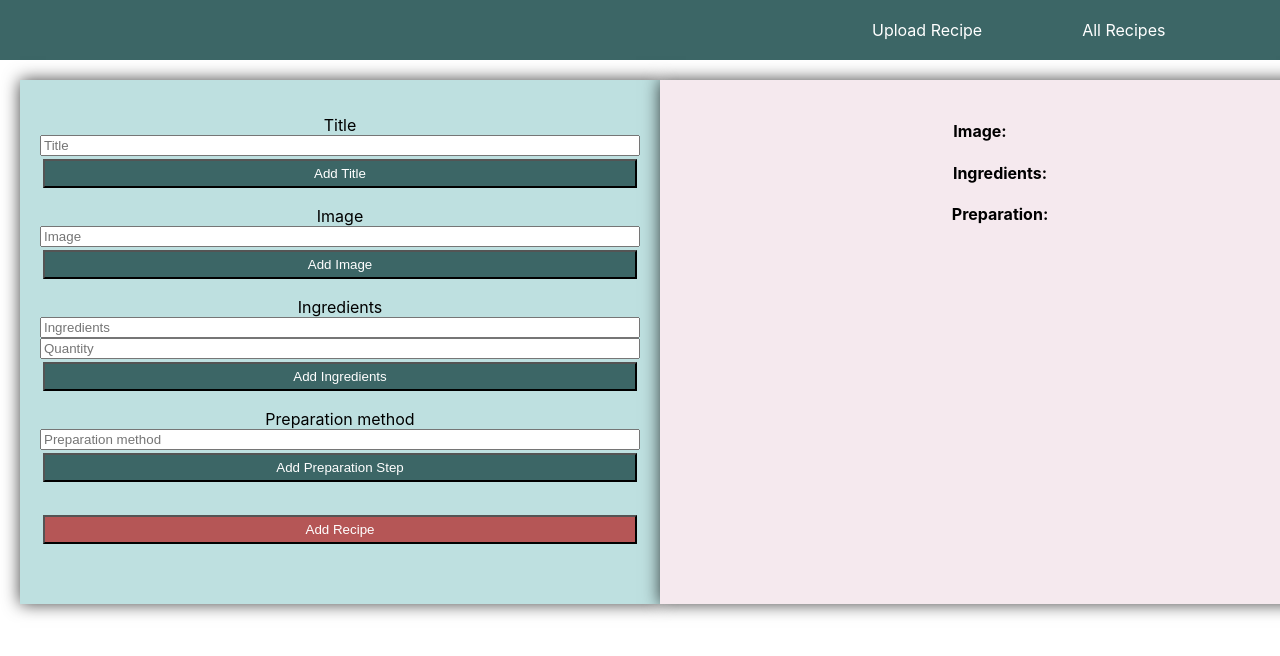
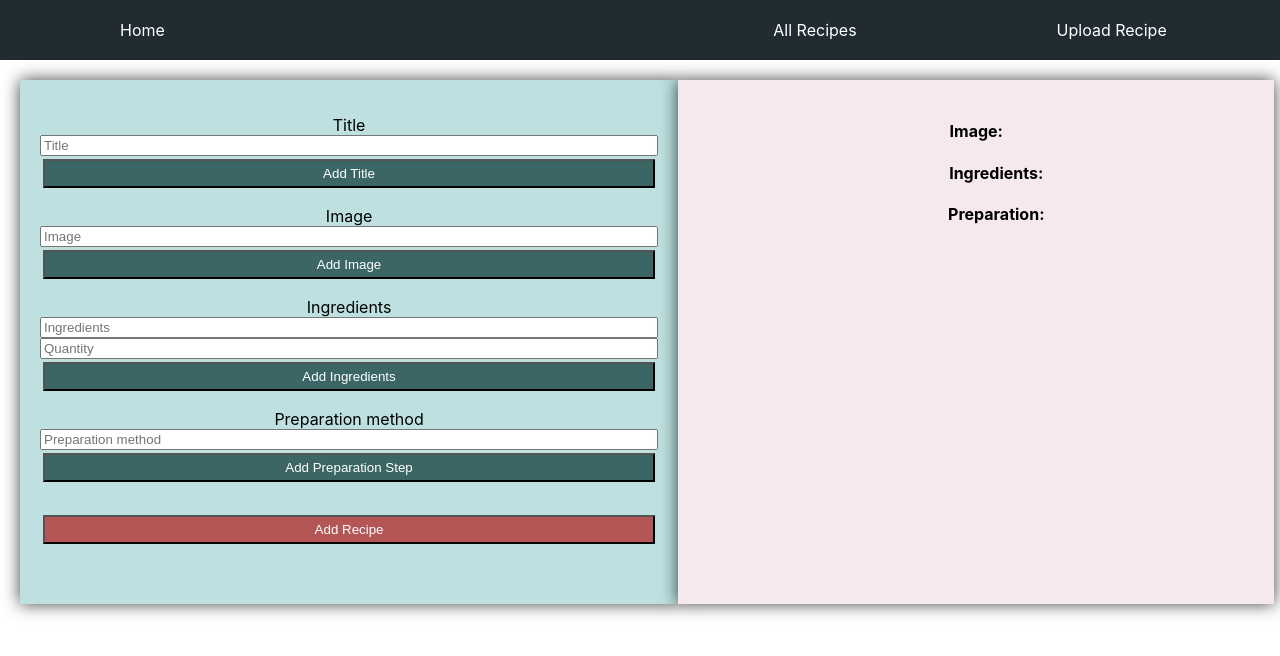
Before and after one commit to Karolis-JS/react, a React (Create React App) app: page /upload in a window 1280 px wide. Shown: the top 656 px of the page. Built offline with nearby package versions, Linux system fonts and the light colour scheme.

Commit message:
css style done

```diff
--- a/src/App.css
+++ b/src/App.css
@@ -11,25 +11,36 @@
 .w-100{
   width: 100%;
 }
+.max-h{
+  max-height: 91vh;
+}
 
 .d-flex{
   display: flex;
 }
-.overflow-h{
-  overflow: hidden;
+
+.just-center{
+  justify-content: center;
 }
+.homeImg{
+  display: flex;
+  position: sticky;
+  width: 100%;
+  max-height: 91vh;
+}
+
 #addRecipe{
   margin-top: 30px;
   background-color: #b55656;
 }
 .uploadMain{
-  width: 100%;
+  width: 98%;
   display: flex;
   margin: 20px;
 }
 .previewField{
-  width: 50%;
-  box-shadow: 0px 0px 16px 0px rgba(0,0,0,0.75);
+  width: 45%;
+  box-shadow: 0 0 16px 0 rgba(0,0,0,0.75);
   padding: 20px;
   background-color: #f5e9ee;
 }
@@ -42,7 +53,7 @@
   width: 50%;
   display: flex;
   flex-direction: column;
-  box-shadow: 0px 0px 16px 0px rgba(0,0,0,0.75);
+  box-shadow: 0 0 16px 0 rgba(0,0,0,0.75);
   padding: 20px;
   background-color: #bee0e0;
 }
@@ -61,14 +72,15 @@
   color: red;
 }
 .nav{
-  text-align: right;
-  width: 97.3%;
+  display: flex;
+  justify-content: space-between;
+  width: 97.4%;
   padding: 20px;
-  background-color: #3c6666;
-  overflow: hidden;
+  background-color: #212C32;
+
 }
 .nav a{
-  margin-right: 100px;
+  margin: 0 100px 0 100px;
   text-decoration: none;
   color: white;
   cursor: pointer;
@@ -83,20 +95,22 @@
   padding: 20px;
   display: flex;
   flex-direction: column;
-  background-color: #c9d7d7;
+  background-color: #b8cce2;
   margin: 10px;
   box-shadow: 3px 3px 12px 0 rgba(0,0,0,0.75);
 }
+
 .moreBtn{
-  background-color: #3c6666;
+  background-color: #212C32;
   color: white;
   padding: 10px;
   margin-top: 15px;
   cursor: pointer;
+  border-radius: 15px 0 15px 0;
 }
 .moreBtn:hover{
-  background-color: #5b9696;
-  border-radius: 10px;
+  background-color: #752222;
+  border-radius: 0 15px 0 15px;
 }
 .singleRecipeCard{
   margin: 20px;
@@ -117,7 +131,7 @@
 }
 .comments{
   padding: 10px 50px 50px 50px;
-  margin: 20px;
+  margin: 10px 20px;
   width: 40%;
   display: flex;
   flex-direction: column;
@@ -132,16 +146,18 @@
   margin: 10px;
   height: 200px;
 }
-
 .addReviewBtn{
   padding: 10px;
-  background-color: #b55656;
-  margin: 20px;
+  background-color: #212C32;
+  margin: 20px 0 0 0;
   cursor: pointer;
+  color: white;
+  border-radius: 15px 0 15px 0;
 }
 .addReviewBtn:hover{
   background-color: #752222;
   color: white;
+  border-radius: 0 15px 0 15px;
 }
 .reviewMain{
   display: flex;
@@ -150,16 +166,24 @@
 .usersReview{
   width: 40%;
   padding: 10px;
+  margin: 10px 0 0 0;
+  height: 500px;
+
+}
+.usersReviewMain{
+  max-height: 430px;
+  overflow: auto;
 }
 .usersReview h3, p{
-  margin: 0;
+  margin:0;
 }
 .userCom{
-  width: 100%;
+  width: 90%;
   text-align: left;
-  margin: 10px;
-  box-shadow: 3px 3px 12px 0px rgba(0,0,0,0.75);
+  margin: 20px 10px 10px 10px;
+  box-shadow: 3px 3px 12px 0 rgba(0,0,0,0.75);
   padding: 10px;
+  border-radius: 0 0 20px 0;
 }
 .star{
   margin: 0;
@@ -280,3 +304,17 @@
   transition: opacity 300ms linear;
 
 }
+
+::-webkit-scrollbar {
+  width: 12px;
+}
+
+::-webkit-scrollbar-track {
+  -webkit-box-shadow: inset 0 0 6px rgba(33,44,50,0.3);
+  border-radius: 10px;
+}
+
+::-webkit-scrollbar-thumb {
+  border-radius: 10px;
+  -webkit-box-shadow: inset 0 0 6px rgba(33,44,50,0.5);
+}
--- a/src/App.js
+++ b/src/App.js
@@ -3,21 +3,21 @@ import {
     BrowserRouter as Router,
     Switch,
     Route,
-    link
 } from "react-router-dom";
+import {
+    TransitionGroup,
+    CSSTransition
+} from "react-transition-group";
 
-import React, {useState, useEffect} from "react"
+import React, {useState} from "react"
 import Upload from "./components/Upload";
 import Home from "./components/Home";
 import Recipes from "./components/Recipes";
 import Navbar from "./components/Navbar";
 import SingleRecipe from "./components/SingleRecipe";
-import Rewiev from "./components/Rewiev";
+import Review from "./components/Rewiev";
 import UsersReview from "./components/UsersReview";
-import {
-    TransitionGroup,
-    CSSTransition
-} from "react-transition-group";
+
 
 function App() {
 
@@ -51,7 +51,7 @@ function App() {
                                 <Route path="/recipe/:id">
                                     <SingleRecipe/>
                                     <div className="reviewMain">
-                                        <Rewiev addReviev={(e) => setReviews([e])}/>
+                                        <Review addReview={(e) => setReviews([e])}/>
                                         <UsersReview reviews={review}/>
                                     </div>
                                 </Route>
--- a/src/components/Home.js
+++ b/src/components/Home.js
@@ -1,7 +1,9 @@
+import img from '../img/home.jpg'
+
 function Home() {
     return (
         <div className="w-100">
-            <img className="w-100" src="https://image.freepik.com/free-photo/vegetables-spices-herbs_118925-1123.jpg" alt=""/>
+            <img className="homeImg" src={img} alt=""/>
         </div>
     );
 }
--- a/src/components/Navbar.js
+++ b/src/components/Navbar.js
@@ -4,8 +4,14 @@ function Navbar() {
     return (
 
      <div className='nav'>
-         <a href="http://localhost:3000/upload">Upload Recipe</a>
-         <a href="http://localhost:3000/allrecipes">All Recipes</a>
+         <div>
+             <a href="http://localhost:3000/">Home</a>
+         </div>
+         <div>
+             <a href="http://localhost:3000/allrecipes">All Recipes</a>
+             <a href="http://localhost:3000/upload">Upload Recipe</a>
+         </div>
+
     </div>
 
     );
--- a/src/components/Recipes.js
+++ b/src/components/Recipes.js
@@ -20,7 +20,7 @@ function Recipes() {
     }, [])
 
     return (
-        <div className="d-flex mt-15">
+        <div className="d-flex mt-15 just-center">
             {allRecipe.map((item, index) =>
             <div className="recipeCard" key={item._id}>
                 <h1>{item.title}</h1>
--- a/src/components/Rewiev.js
+++ b/src/components/Rewiev.js
@@ -2,7 +2,7 @@ import {useRef, useState, useEffect} from 'react';
 import { useParams } from "react-router-dom";
 
 
-function Rewiev({addReviev}) {
+function Review({addReview}) {
     const { id } = useParams()
 
     const emailRef = useRef()
@@ -13,8 +13,6 @@ function Rewiev({addReviev}) {
     const [rate, setRate] = useState(0)
     const [comment, setComment] = useState(0)
     const [error, setError] = useState([])
-
-
 
     function submit(){
         let review = {
@@ -32,7 +30,6 @@ function Rewiev({addReviev}) {
             body: JSON.stringify(review)
         }).then(res => res.json())
             .then(data => {
-                console.log(data)
                 setError(data)
                 if (!data.error){
                     emailRef.current.value = ""
@@ -46,8 +43,7 @@ function Rewiev({addReviev}) {
         fetch('http://localhost:8080/getreview/' + id)
             .then(res => res.json())
             .then(data => {
-                console.log(data)
-                addReviev(data)
+                addReview(data)
             })
     }, [error])
 
@@ -96,4 +92,4 @@ function Rewiev({addReviev}) {
     );
 }
 
-export default Rewiev;
+export default Review;
--- a/src/components/SingleRecipe.js
+++ b/src/components/SingleRecipe.js
@@ -11,7 +11,6 @@ function SingleRecipe() {
         fetch('http://localhost:8080/recipe/' + id)
             .then(res => res.json())
             .then(data => {
-                console.log(data)
                 setRecipe([data])
             })
     },[])
--- a/src/components/UsersReview.js
+++ b/src/components/UsersReview.js
@@ -1,14 +1,12 @@
 import React from 'react';
 
 function UsersReview({reviews}) {
-
-    console.log(reviews)
-
     return (
         <div className="usersReview">
             {reviews.length > 0 ?
                 <div>
                     <h1>Users Review</h1>
+                    <div className="usersReviewMain">
                         {reviews[0].review.map((item, index) =>
                             <div key={index} className="userCom anim">
                                 <div className="rateInfo">
@@ -19,6 +17,8 @@ function UsersReview({reviews}) {
                             </div>
                         )}
                     </div>
+
+                </div>
                  : null
             }
 
--- a/src/server/middle/middle.js
+++ b/src/server/middle/middle.js
@@ -1,8 +1,6 @@
 const validator = require('email-validator')
 module.exports = {
     checkRecipe: async (req, res, next) => {
-        console.log(req.body)
-        console.log(req.body.title[0].length)
         function error(status, message) {
             return res.send({error: status, message: message})
         }
@@ -21,7 +19,6 @@ module.exports = {
         next()
     },
     checkReview: async (req, res, next) => {
-        console.log(req.body)
         let validEmail = validator.validate(req.body.email)
         if (req.body.comment.length > 50 || req.body.comment.length < 5) {
             return res.send({error: true, message: 'Review must be 5-50 characters long'})
```
Also changed, not shown: src/server/controllers/main.js (+0 -9 lines), src/img/home.jpg (added). Lines whose indentation alone changed are shown as unchanged.
